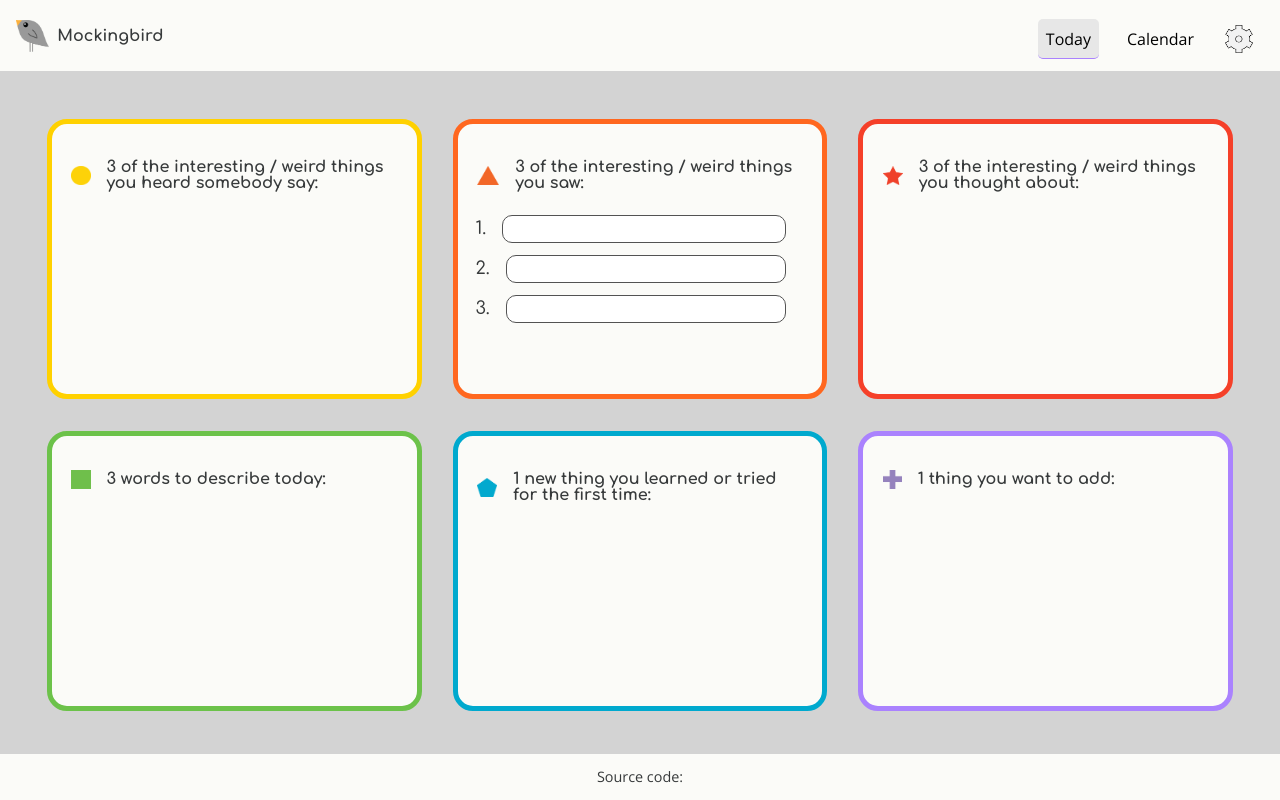
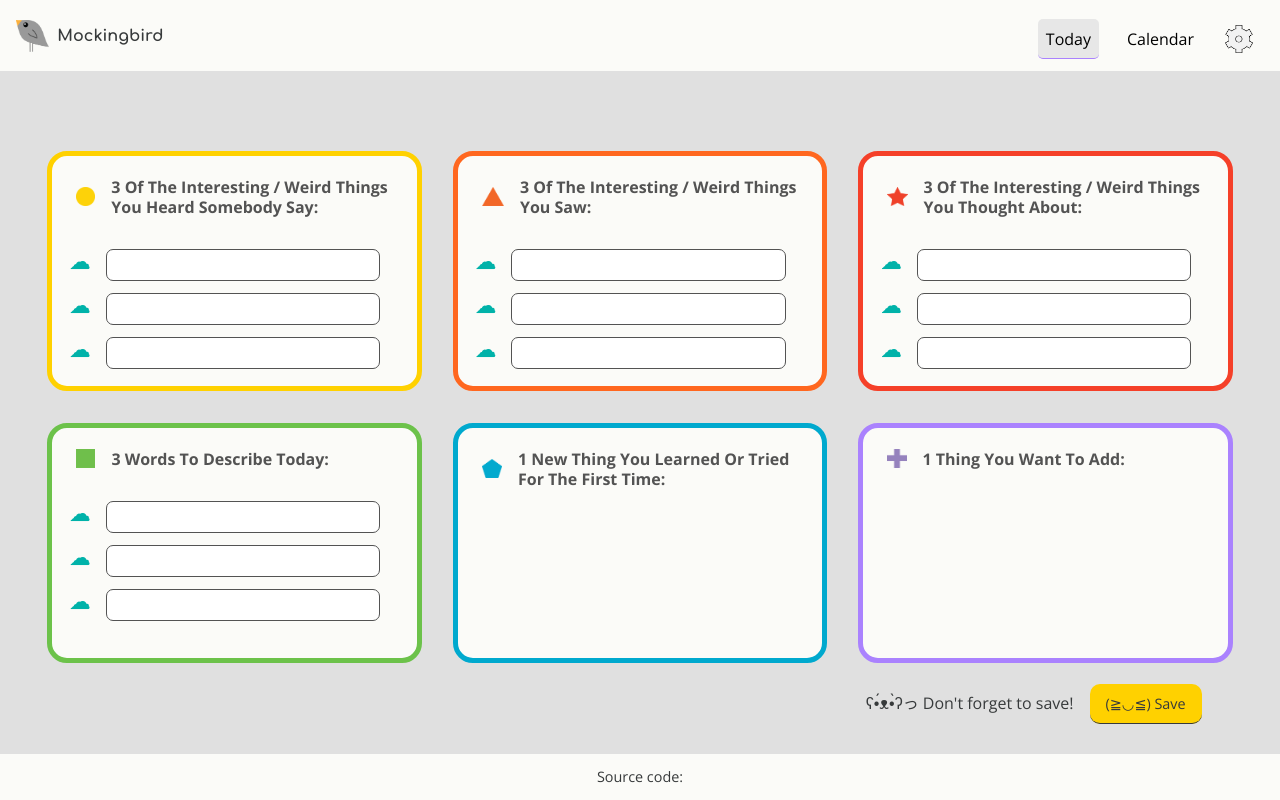
Before and after one commit to cakebatterandsprinkles/mockingbird, a React (Create React App) app in the folder client/: page /today in a window 1280 px wide. Built offline with nearby package versions, Linux system fonts and the light colour scheme.

Commit message:
added userForm component

```diff
--- /dev/null
+++ b/client/src/components/UserForm/UserForm.js
@@ -0,0 +1,17 @@
+import React from "react";
+import classes from "./UserForm.module.css";
+
+const UserForm = (props) => {
+  return (
+    <div className={classes.formGroupContainer}>
+      <label htmlFor={props.name}>{props.content} </label>
+      <input
+        type="text"
+        name={props.name}
+        id={props.name}
+        onChange={props.onInputChange}
+      ></input>
+    </div>
+  );
+};
+export default UserForm;
--- /dev/null
+++ b/client/src/components/UserForm/UserForm.module.css
@@ -0,0 +1,26 @@
+.formGroupContainer {
+  display: flex;
+  justify-content: center;
+  align-items: baseline;
+  width: 90%;
+}
+
+.formGroupContainer input {
+  padding: 0.5rem 0.75rem;
+  font-size: 0.8rem;
+  font-family: var(--headingFont);
+  width: 100%;
+  color: var(--black);
+  border-radius: 7px;
+  border: 1px solid var(--darkgray);
+  margin-bottom: 0.75rem;
+}
+
+.formGroupContainer label {
+  font-family: var(--regularFont);
+  font-weight: 700;
+  margin: 0 1rem;
+  padding-left: 0.1rem;
+  font-size: 1.25rem;
+  color: var(--turquoise);
+}
--- a/client/src/containers/UserMainPage/UserMainPage.jsx
+++ b/client/src/containers/UserMainPage/UserMainPage.jsx
@@ -5,6 +5,8 @@ import Triangle from "../../assets/triangle.png";
 import Rectangle from "../../assets/rectangle.png";
 import Pentagon from "../../assets/pentagon.png";
 import Plus from "../../assets/plus.png";
+import UserForm from "../../components/UserForm/UserForm";
+import Button from "../../components/Button/Button";
 import classes from "./UserMainPage.module.css";
 
 class UserMainPage extends Component {
@@ -16,64 +18,89 @@ class UserMainPage extends Component {
             <div className={classes.box} id={classes.yellow}>
               <div className={classes.sectionContainer}>
                 <div className={classes.wrapper}>
-                  <img src={Circle} alt="circle icon" className={classes.icon}/>
+                  <img
+                    src={Circle}
+                    alt="circle icon"
+                    className={classes.icon}
+                  />
                   <div className={classes.headerContainer}>
-                    <p>3 of the interesting / weird things you heard somebody say:</p>
+                    <p>
+                      3 of the interesting / weird things you heard somebody
+                      say:
+                    </p>
                   </div>
                 </div>
+                <UserForm
+                  name="say1"
+                  content="☁ "
+                  onInputChange={this.handleInputChange}
+                />
+                <UserForm
+                  name="say2"
+                  content="☁ "
+                  onInputChange={this.handleInputChange}
+                />{" "}
+                <UserForm
+                  name="say3"
+                  content="☁ "
+                  onInputChange={this.handleInputChange}
+                />
               </div>
             </div>
             <div className={classes.box} id={classes.orange}>
               <div className={classes.sectionContainer}>
                 <div className={classes.wrapper}>
-                  <img src={Triangle} alt="triangle icon" className={classes.icon}/>
+                  <img
+                    src={Triangle}
+                    alt="triangle icon"
+                    className={classes.icon}
+                  />
                   <div className={classes.headerContainer}>
                     <p>3 of the interesting / weird things you saw:</p>
                   </div>
                 </div>
-                <div
-                  className={`${classes.formGroupContainer} ${classes.marginBottom}`}
-                >
-                  <label htmlFor="seen1">1. </label>
-                  <input
-                    type="text"
-                    name="seen1"
-                    id="seen1"
-                    onChange={this.handleInputChange}
-                  ></input>
-                </div>
-                <div
-                  className={`${classes.formGroupContainer} ${classes.marginBottom}`}
-                >
-                  <label htmlFor="seen2">2. </label>
-                  <input
-                    type="text"
-                    name="seen2"
-                    id="seen2"
-                    onChange={this.handleInputChange}
-                  ></input>
-                </div>
-                <div
-                  className={`${classes.formGroupContainer} ${classes.marginBottom}`}
-                >
-                  <label htmlFor="seen3">3. </label>
-                  <input
-                    type="text"
-                    name="seen3"
-                    id="seen3"
-                    onChange={this.handleInputChange}
-                  ></input>
-                </div>
+                <UserForm
+                  name="seen1"
+                  content="☁ "
+                  onInputChange={this.handleInputChange}
+                />
+                <UserForm
+                  name="seen2"
+                  content="☁ "
+                  onInputChange={this.handleInputChange}
+                />{" "}
+                <UserForm
+                  name="seen3"
+                  content="☁ "
+                  onInputChange={this.handleInputChange}
+                />
               </div>
             </div>
             <div className={classes.box} id={classes.red}>
               <div className={classes.sectionContainer}>
                 <div className={classes.wrapper}>
-                  <img src={Star} alt="star icon" className={classes.icon}/>
+                  <img src={Star} alt="star icon" className={classes.icon} />
                   <div className={classes.headerContainer}>
-                    <p>3 of the interesting / weird things you thought about:</p>
+                    <p>
+                      3 of the interesting / weird things you thought about:
+                    </p>
                   </div>
                 </div>
+                <UserForm
+                  name="thought1"
+                  content="☁ "
+                  onInputChange={this.handleInputChange}
+                />
+                <UserForm
+                  name="thought2"
+                  content="☁ "
+                  onInputChange={this.handleInputChange}
+                />{" "}
+                <UserForm
+                  name="thought3"
+                  content="☁ "
+                  onInputChange={this.handleInputChange}
+                />
               </div>
             </div>
           </div>
@@ -81,17 +108,40 @@ class UserMainPage extends Component {
             <div className={classes.box} id={classes.darkgreen}>
               <div className={classes.sectionContainer}>
                 <div className={classes.wrapper}>
-                  <img src={Rectangle} alt="rectangle icon" className={classes.icon}/>
+                  <img
+                    src={Rectangle}
+                    alt="rectangle icon"
+                    className={classes.icon}
+                  />
                   <div className={classes.headerContainer}>
                     <p>3 words to describe today:</p>
                   </div>
                 </div>
+                <UserForm
+                  name="word1"
+                  content="☁ "
+                  onInputChange={this.handleInputChange}
+                />
+                <UserForm
+                  name="word2"
+                  content="☁ "
+                  onInputChange={this.handleInputChange}
+                />{" "}
+                <UserForm
+                  name="word  3"
+                  content="☁ "
+                  onInputChange={this.handleInputChange}
+                />
               </div>
             </div>
             <div className={classes.box} id={classes.blue}>
               <div className={classes.sectionContainer}>
                 <div className={classes.wrapper}>
-                  <img src={Pentagon} alt="pentagon icon" className={classes.icon}/>
+                  <img
+                    src={Pentagon}
+                    alt="pentagon icon"
+                    className={classes.icon}
+                  />
                   <div className={classes.headerContainer}>
                     <p>1 new thing you learned or tried for the first time:</p>
                   </div>
@@ -101,13 +151,23 @@ class UserMainPage extends Component {
             <div className={classes.box} id={classes.purple}>
               <div className={classes.sectionContainer}>
                 <div className={classes.wrapper}>
-                  <img src={Plus} alt="plus icon" className={classes.icon}/>
+                  <img src={Plus} alt="plus icon" className={classes.icon} />
                   <div className={classes.headerContainer}>
                     <p>1 thing you want to add:</p>
                   </div>
                 </div>
               </div>
             </div>
+          </div>
+          <div className={classes.buttonContainer}>
+            <p className={classes.warningText}>
+              ʕ•́ᴥ•̀ʔっ Don't forget to save!{" "}
+            </p>
+            <Button
+              link="/calendar"
+              name="(≧◡≦) Save"
+              buttonStyle={classes.link}
+            />
           </div>
         </div>
         <div className={classes.footer}>
--- a/client/src/containers/UserMainPage/UserMainPage.module.css
+++ b/client/src/containers/UserMainPage/UserMainPage.module.css
@@ -10,22 +10,22 @@
 .mainWrapper {
   padding: 1rem;
   min-height: 90vh;
-  display:flex;
+  display: flex;
   flex-direction: column;
-  justify-content:center;
+  justify-content: center;
 }
 
 .flexContainerRow {
   width: 100%;
-  display:flex;
+  display: flex;
   justify-content: space-evenly;
-  align-items:center;
-  padding-bottom:2rem;
+  align-items: center;
+  padding-bottom: 2rem;
 }
 
 .box {
   width: 30%;
-  height: 35vh;
+  height: 30vh;
   background-color: var(--offwhite);
   border-radius: 20px;
 }
@@ -38,7 +38,7 @@
   border: 5px solid var(--orange);
 }
 
-#red{
+#red {
   border: 5px solid var(--red);
 }
 
@@ -50,17 +50,19 @@
   border: 5px solid var(--blue);
 }
 
-#purple{
+#purple {
   border: 5px solid var(--purple);
 }
 
 .headerContainer {
-  font-family: var(--headingFont);
+  font-family: var(--regularFont);
   width: 90%;
-  font-weight: 700;
   margin: 1rem;
   font-size: 1rem;
-  color: var(--black) !important;
+  font-weight: 700;
+  line-height: 1.25rem;
+  color: var(--darkgray) !important;
+  text-transform: capitalize;
 }
 
 .sectionContainer {
@@ -71,7 +73,7 @@
 .wrapper {
   display: flex;
   align-items: center;
-  margin: 1.2rem 0.5rem 0.5rem 1.2rem;
+  margin: 0.3rem 0.5rem 1rem 1.5rem;
 }
 
 .icon {
@@ -80,31 +82,33 @@
   cursor: pointer;
 }
 
-.formGroupContainer {
-  display: flex;
-  justify-content:center;
-  align-items:baseline;
-  width:90%;
+.link {
+  padding: 0.6rem 1rem 0.6rem 1rem;
+  background-color: var(--yellow);
+  border-bottom: 1px solid var(--black);
+  border-radius: 10px;
+  text-decoration: none;
+  color: var(--black);
+  font-size: 0.9rem;
+  margin-top: 1rem;
 }
 
-.formGroupContainer input {
-  padding: .25rem 1rem;
-  font-size: 1rem;
-  font-family: var(--headingFont);
-  width: 100%;
-  color: var(--black);
-  border-radius: 10px;
-  border: 1px solid var(--darkgray);
-  margin-bottom: .75rem;
+.link:hover,
+.link:focus,
+.link:active {
+  background-color: var(--offwhite);
+  transition-duration: 0.3s;
 }
 
-.formGroupContainer label {
-  font-family:var(--headingFont);
-  font-weight:500;
-  margin: 0 1rem;
-  padding-left:.1rem;
-  font-size: 1.1rem;
+.buttonContainer {
+  width: 95%;
+  display: flex;
+  justify-content: flex-end;
+}
+
+.warningText {
   color: var(--black);
+  margin-right: 1rem;
 }
 
 .footer {
@@ -128,21 +132,20 @@
   .flexContainerRow {
     flex-direction: column;
     justify-content: space-evenly;
-    align-items:center;
-    padding-bottom:0;
+    align-items: center;
+    padding-bottom: 0;
   }
 
   .box {
     width: 90%;
-    margin-bottom:1rem;
+    margin-bottom: 1rem;
   }
 
-  #yellow{
-    margin-top:70rem;
+  #yellow {
+    margin-top: 56rem;
   }
 
-  #purple{
-    margin-bottom:5rem;
+  #purple {
+    margin-bottom: 5rem;
   }
-
 }
--- a/client/src/index.css
+++ b/client/src/index.css
@@ -12,10 +12,10 @@
   --beige: #c6aa76;
   --purple: #aa82fe;
   --darkgray: #535353;
-  --lightgray: #d3d3d3;
+  --lightgray: #e0e0e0;
   --offwhite: #fbfbf8;
-  --regularFont: 'Open Sans', sans-serif;
-  --headingFont: 'Comfortaa', cursive;
+  --regularFont: "Open Sans", sans-serif;
+  --headingFont: "Comfortaa", cursive;
 }
 
 body,
@@ -23,7 +23,7 @@ html {
   margin: 0;
   padding: 0;
   background-color: var(--lightgray);
-  font-family: 'Open Sans', sans-serif;
+  font-family: "Open Sans", sans-serif;
   -webkit-font-smoothing: antialiased;
   -moz-osx-font-smoothing: grayscale;
 }
```
Also changed, not shown: client/src/containers/Settings/Settings.module.css (+15 -16 lines).
